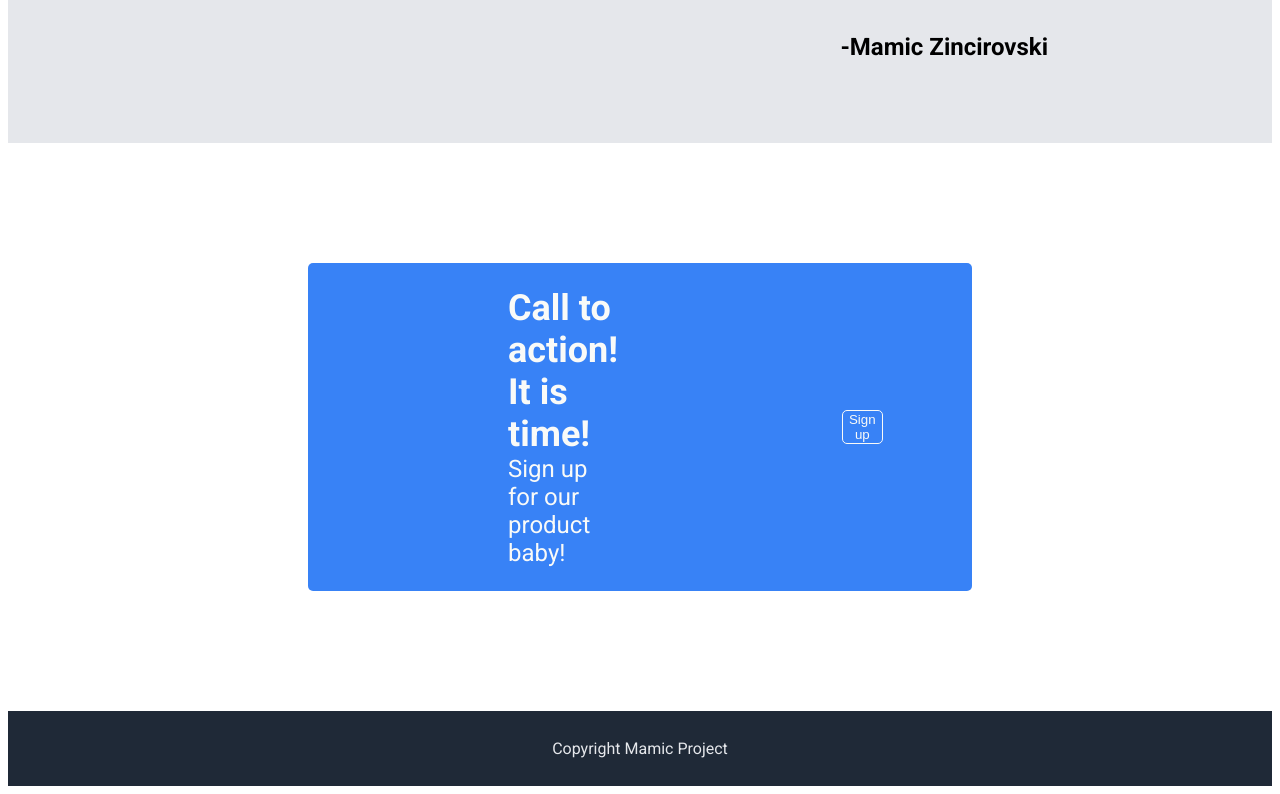
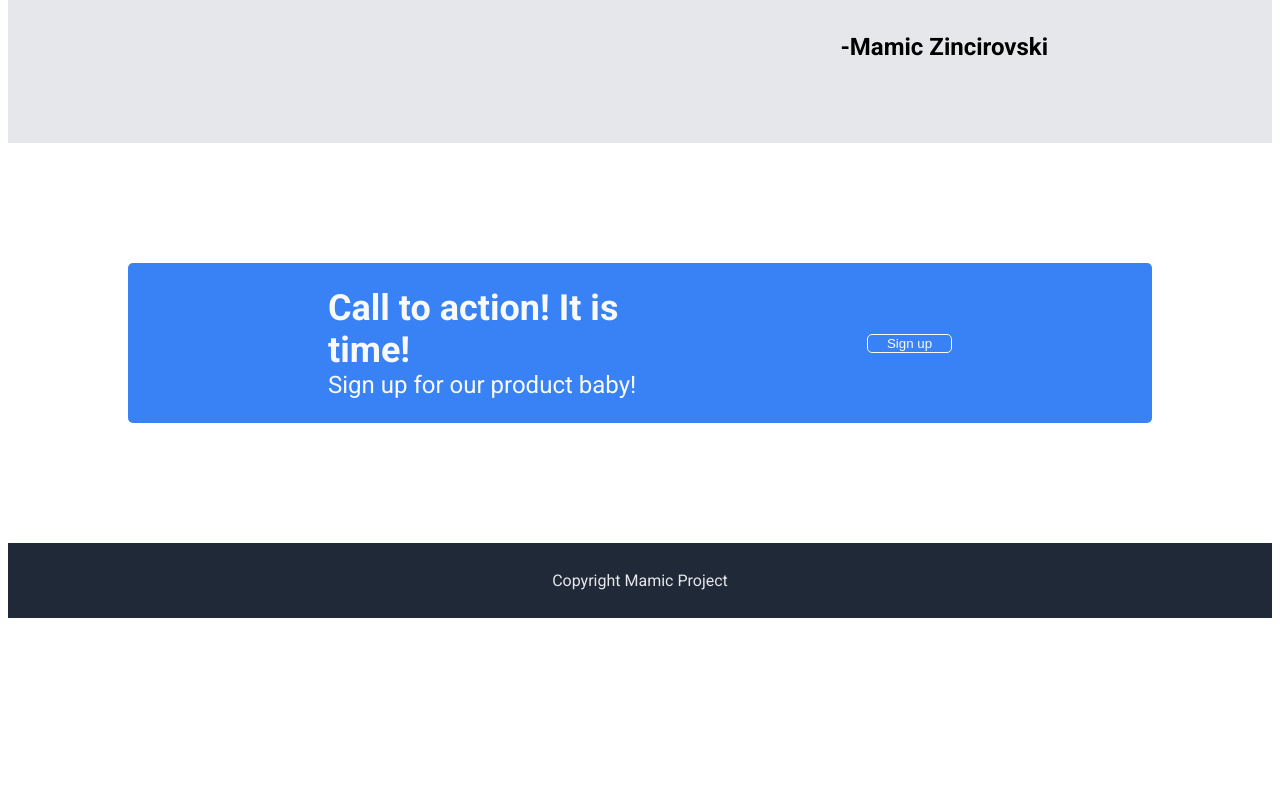
Before and after one commit to moe-zi/landing-page, a plain HTML site: page index.html in a window 1280 px wide. Shown: the part 968-1762 px from the top of the page. After the commit the page ends 1594 px from the top, so only its background shows below. Drawn offline with Linux system fonts and the light colour scheme.

Commit message:
Fix bugs

```diff
--- a/styles.css
+++ b/styles.css
@@ -152,8 +152,6 @@ img {
 .call-to-action {
     display: flex;
     margin: 120px;
-    margin-left: 300px;
-    margin-right: 300px;
     justify-content: space-around;
     gap: 200px;
     background-color: #3882F6;
@@ -169,6 +167,7 @@ img {
     display: flex;
     flex-direction: column;
     color: #F9FAF8;
+    flex-wrap: wrap;
 }
 
 .cta-header {
```
